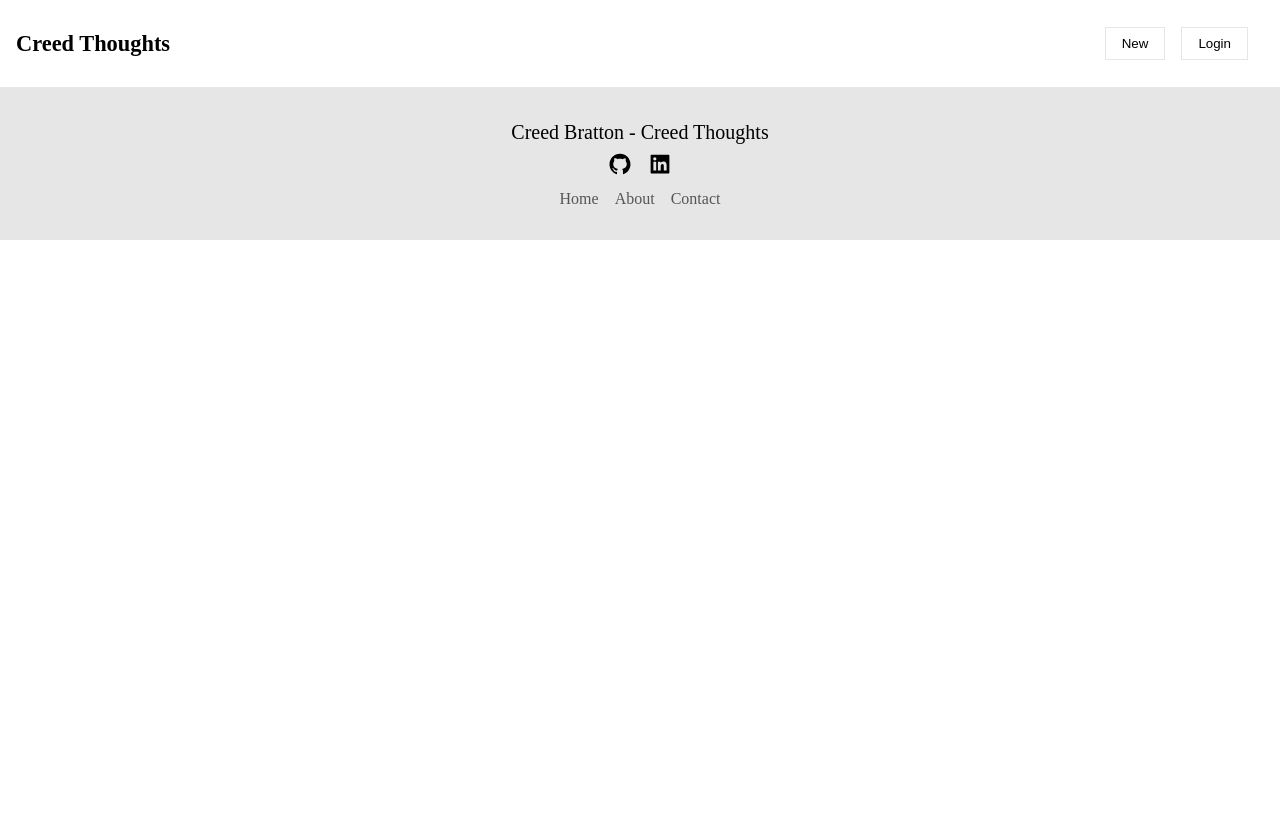
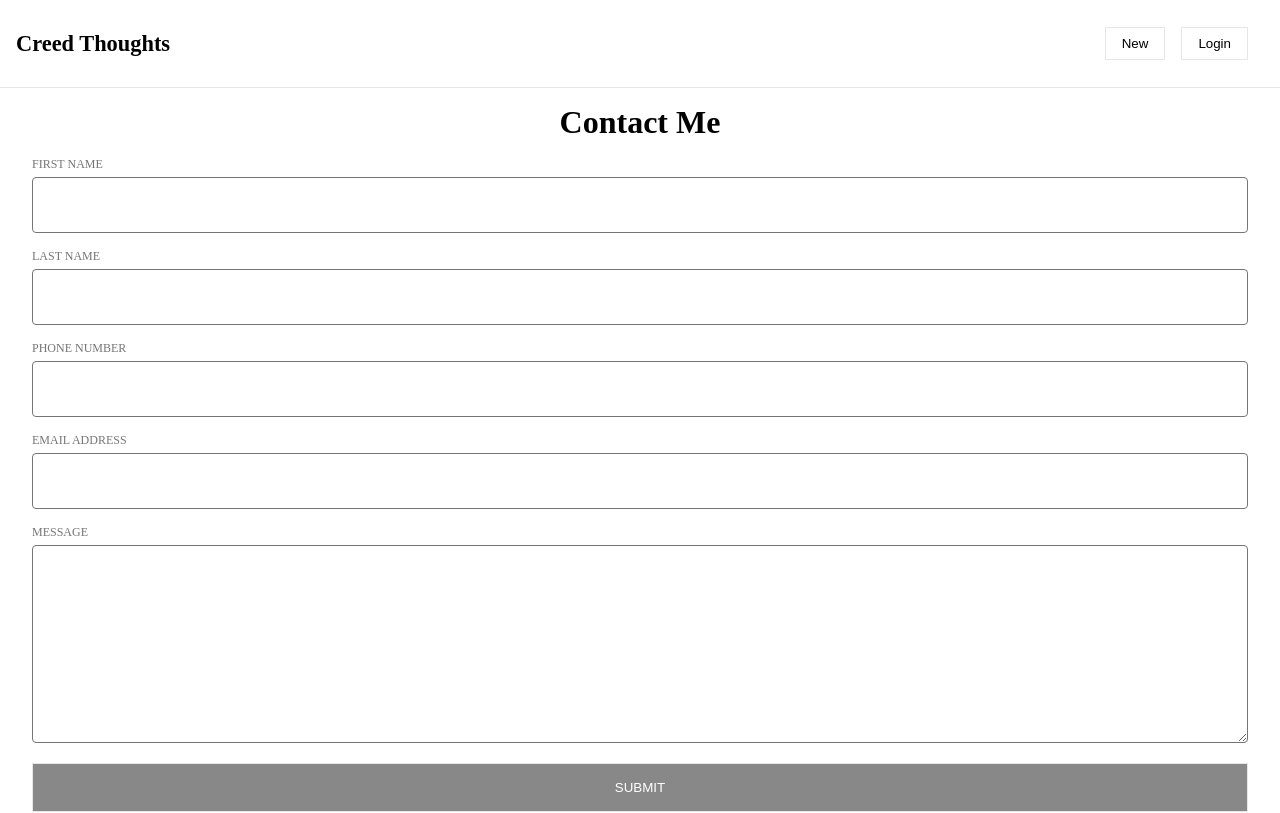
Before and after one commit to kson4/react-creed-thoughts, a React (Create React App) app in the folder frontend/: page /contact in a window 1280 px wide. Shown: the top 813 px of the page. Built offline with nearby package versions, Linux system fonts and the light colour scheme.

Commit message:
fixed side navbar, contact page

```diff
--- a/frontend/src/App.js
+++ b/frontend/src/App.js
@@ -5,6 +5,8 @@ import CreateBlog from './pages/CreateBlog'
 import Home from './pages/Home'
 import Blog from './components/Blog'
 import Footer from './components/Footer'
+import About from './pages/About'
+import Contact from './pages/Contact'
 
 function App () {
   return (
@@ -22,6 +24,12 @@ function App () {
             <Route path='/blog/:id'>
               <Blog />
             </Route>
+            <Route path='/about'>
+              <About />
+            </Route>
+            <Route path='/contact'>
+              <Contact />
+            </Route>
           </Switch>
         </div>
         <Footer />
--- a/frontend/src/components/BlogCard.css
+++ b/frontend/src/components/BlogCard.css
@@ -9,19 +9,25 @@
   padding-bottom: 1rem;
   grid-row: 1;
   grid-column: 1/13;
-  text-align: center;
+  /* text-align: center; */
   /* width: 100%; */
 }
 .card .blog-img {
   grid-row: 2;
   grid-column: 1/13;
   width: 100%;
-  height: 33vh;
+  height: 25vh;
 }
 .card .blog-img img {
   width: 100%;
   height: 100%;
   object-fit: cover;
+}
+.card .content {
+  grid-row: 3;
+  grid-column: 1/13;
+  margin-top: 1rem;
+  color: #666666;
 }
 .card .blog-date {
   grid-row: 3;
--- a/frontend/src/components/BlogCard.js
+++ b/frontend/src/components/BlogCard.js
@@ -26,8 +26,9 @@ export default function BlogCard ({ title, img, date, category, id, content }) {
           <img src={img} alt='creed action' />
         </Link>
       </div>
+      {content && <p className='content'>{content[0].substring(0, 200)}...</p>}
 
-      <p className='blog-date'>Posted on: {date}</p>
+      {/* <p className='blog-date'>Posted on: {date}</p> */}
       {/* <div className='categories'>
         {category.map(item => (
           <p>{item}</p>
--- a/frontend/src/components/Nav.css
+++ b/frontend/src/components/Nav.css
@@ -27,10 +27,11 @@ nav .links ul {
   gap: 8rem;
   height: 100vh;
   top: 0vh;
-  left: 60vw;
-  width: 40vw;
+  left: 50vw;
+  width: 50vw;
   background-color: #e6e6e6;
-  z-index: -1;
+  opacity: 0.8;
+  z-index: 1;
   padding-left: 1rem;
 }
 nav .links ul .active a {
@@ -47,6 +48,10 @@ nav .links a:hover {
 
 #nav-mobile i {
   margin: auto;
+}
+#nav-mobile {
+  position: relative;
+  z-index: 2;
 }
 
 @media screen and (max-width: 759px) {
--- a/frontend/src/components/Nav.js
+++ b/frontend/src/components/Nav.js
@@ -5,7 +5,9 @@ import './Nav.css'
 
 export default function Nav () {
   const [showMenu, setShowMenu] = useState(false)
-
+  const handleShowMenu = () => {
+    setShowMenu(!showMenu)
+  }
   return (
     <nav>
       <Link to='/' className='logo'>
@@ -14,13 +16,19 @@ export default function Nav () {
       <div className={showMenu ? 'links' : 'links hidden'}>
         <ul>
           <li className='active'>
-            <Link to='/'>Home</Link>
+            <Link to='/' onClick={handleShowMenu}>
+              Home
+            </Link>
           </li>
           <li>
-            <Link to='/'>About</Link>
+            <Link to='/' onClick={handleShowMenu}>
+              About
+            </Link>
           </li>
           <li>
-            <Link to='/'>Contact</Link>
+            <Link to='/contact' onClick={handleShowMenu}>
+              Contact
+            </Link>
           </li>
         </ul>
       </div>
@@ -29,18 +37,8 @@ export default function Nav () {
       </Link>
       <button className={showMenu ? 'btn hidden' : 'btn'}>Login</button>
       <div id='nav-mobile'>
-        {/* <i
-          className={showMenu ? 'fas fa-times' : 'fas fa-bars'}
-          onClick={() => {
-            setShowMenu(!showMenu)
-          }}
-        ></i> */}
-        <FaIcons.FaBars
-          className={showMenu ? 'fas fa-times' : 'fas fa-bars'}
-          onClick={() => {
-            setShowMenu(!showMenu)
-          }}
-        />
+        {!showMenu && <FaIcons.FaBars onClick={handleShowMenu} />}
+        {showMenu && <i className='fas fa-times' onClick={handleShowMenu}></i>}
       </div>
     </nav>
   )
--- /dev/null
+++ b/frontend/src/pages/About.js
@@ -0,0 +1,5 @@
+import React from 'react'
+
+export default function About () {
+  return <div className='about'></div>
+}
--- /dev/null
+++ b/frontend/src/pages/Contact.css
@@ -0,0 +1,49 @@
+.contact {
+  display: flex;
+  flex-direction: column;
+  justify-content: center;
+  align-items: center;
+}
+.contact h3 {
+  font-size: 2rem;
+  margin: 1rem;
+}
+.contact .contact-form {
+  width: 95%;
+  display: flex;
+  flex-direction: column;
+  justify-content: center;
+}
+.contact .contact-form label p {
+  color: rgb(117, 117, 117);
+  font-size: 0.75rem;
+  height: 1.25rem;
+}
+.contact .contact-form label input {
+  width: 100%;
+  height: 3.5rem;
+  margin-bottom: 1rem;
+  border: 1px solid rgb(117, 117, 117);
+  border-radius: 4px;
+  padding-left: 0.5rem;
+  font-size: 1rem;
+}
+.contact .contact-form label textarea {
+  width: 100%;
+  margin-bottom: 1rem;
+  border: 1px solid rgb(117, 117, 117);
+  border-radius: 4px;
+  font-size: 1rem;
+  padding: 0.5rem 0.5rem;
+}
+.contact .contact-form div {
+  text-align: center;
+}
+.contact .contact-form div .btn {
+  width: 100%;
+  text-align: center;
+  margin-bottom: 1rem;
+  padding: 1rem 0;
+  background-color: #888;
+  color: #fff;
+}
--- /dev/null
+++ b/frontend/src/pages/Contact.js
@@ -0,0 +1,35 @@
+import React from 'react'
+import './Contact.css'
+
+export default function Contact () {
+  return (
+    <div className='contact'>
+      <h3>Contact Me</h3>
+      <form className='contact-form'>
+        <label>
+          <p>FIRST NAME</p>
+          <input type='text' />
+        </label>
+        <label>
+          <p>LAST NAME</p>
+          <input type='text' />
+        </label>
+        <label>
+          <p>PHONE NUMBER</p>
+          <input type='text' />
+        </label>
+        <label>
+          <p>EMAIL ADDRESS</p>
+          <input type='email' />
+        </label>
+        <label>
+          <p>MESSAGE</p>
+          <textarea name='' id='' cols='30' rows='10'></textarea>
+        </label>
+        <div>
+          <button className='btn'>SUBMIT</button>
+        </div>
+      </form>
+    </div>
+  )
+}
--- a/frontend/src/pages/Home.js
+++ b/frontend/src/pages/Home.js
@@ -63,7 +63,9 @@ export default function Home () {
             blogs
               .slice(0)
               .reverse()
-              .map(blog => (
+              .map((blog, idx) => {
+                if (idx === 1) {
+                  return (
                     <div key={blog._id}>
                       <BlogCard
                         title={blog.title}
@@ -74,7 +76,21 @@ export default function Home () {
                         content={blog.content}
                       />
                     </div>
-              ))}
+                  )
+                }
+                return (
+                  <div key={blog._id}>
+                    <BlogCard
+                      title={blog.title}
+                      img={blog.img}
+                      date={blog.createdAt}
+                      category={blog.category}
+                      id={blog._id}
+                      content={blog.content}
+                    />
+                  </div>
+                )
+              })}
         </div>
       </div>
     </div>
```
Lines whose indentation alone changed are shown as unchanged.
